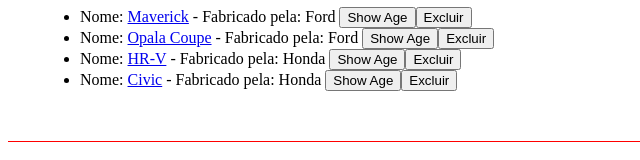
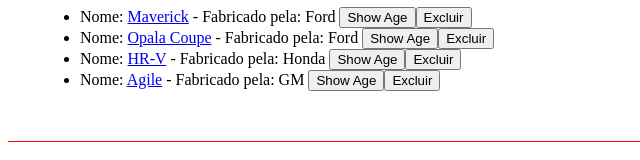
Before and after one commit to Rodrigopca42/Estudo-Angular, an Angular app: page /list-render in a window 1280 px wide. Shown: the part 314-474 px from the top of the page, without its empty margins (0-640 px from the left). Built offline with nearby package versions, Linux system fonts and the light colour scheme; data requests are answered from the project's data file.

Commit message:
Deletando Registro

```diff
--- a/db.json
+++ b/db.json
@@ -1,8 +1,28 @@
 {
   "carros": [
-    {"id": 1, "name": "Maverick", "type": "Ford","age": 1969 },
-    {"id": 2, "name": "Opala Coupe", "type": "Ford","age": 1970},
-    {"id": 3, "name": "HR-V", "type": "Honda","age": 2019},
-    {"id": 4, "name": "Civic", "type": "Honda","age": 2020}
+    {
+      "id": 1,
+      "name": "Maverick",
+      "type": "Ford",
+      "age": 1969
+    },
+    {
+      "id": 2,
+      "name": "Opala Coupe",
+      "type": "Ford",
+      "age": 1970
+    },
+    {
+      "id": 3,
+      "name": "HR-V",
+      "type": "Honda",
+      "age": 2019
+    },
+    {
+      "id": 5,
+      "name": "Agile",
+      "type": "GM",
+      "age": 2017
+    }
   ]
 }
--- a/src/app/components/list-render/list-render.component.ts
+++ b/src/app/components/list-render/list-render.component.ts
@@ -27,8 +27,8 @@
   }
 
   removeCarros(carros: Cars){
-    console.log('Removendo Carros...');
-    this.carros = this.listService.remove(this.carros, carros)
+    this.carros = this.carros.filter((c)=> carros.name !== c.name);
+    this.listService.remove( carros.id ).subscribe();
   }
 
   getCarros(): void{
--- a/src/app/services/list.service.ts
+++ b/src/app/services/list.service.ts
@@ -11,8 +11,8 @@
 
   constructor(private http: HttpClient) { }
 
-  remove(Car: Cars[], carros: Cars){
-    return Car.filter((c)=> carros.name !== c.name);
+  remove(id: number){
+    return this.http.delete<Cars>(`${this.apiUrl}/${id}`);
   }
 
   getAll(): Observable<Cars[]>{
```
